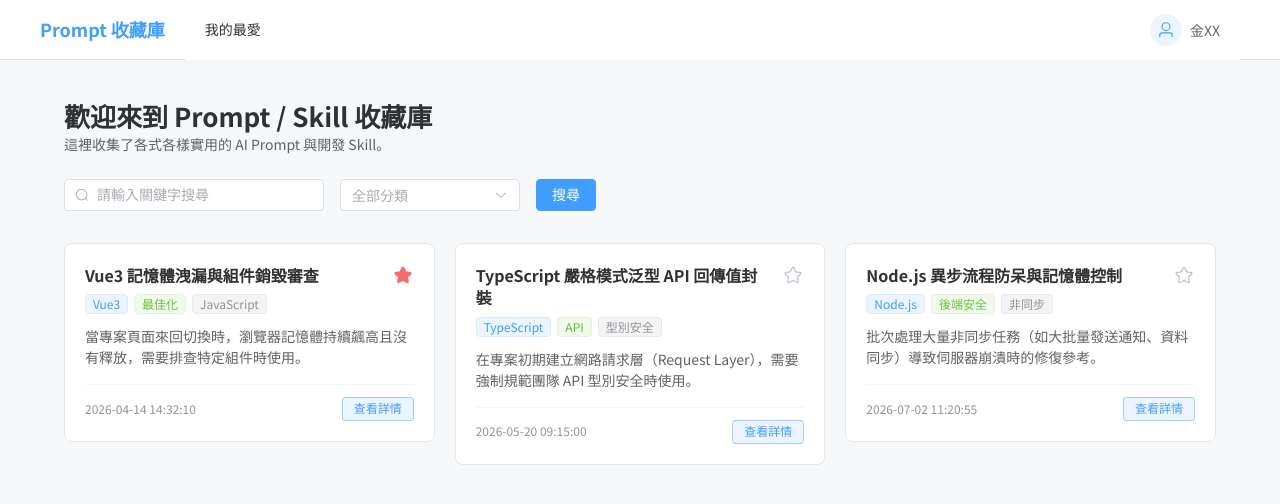
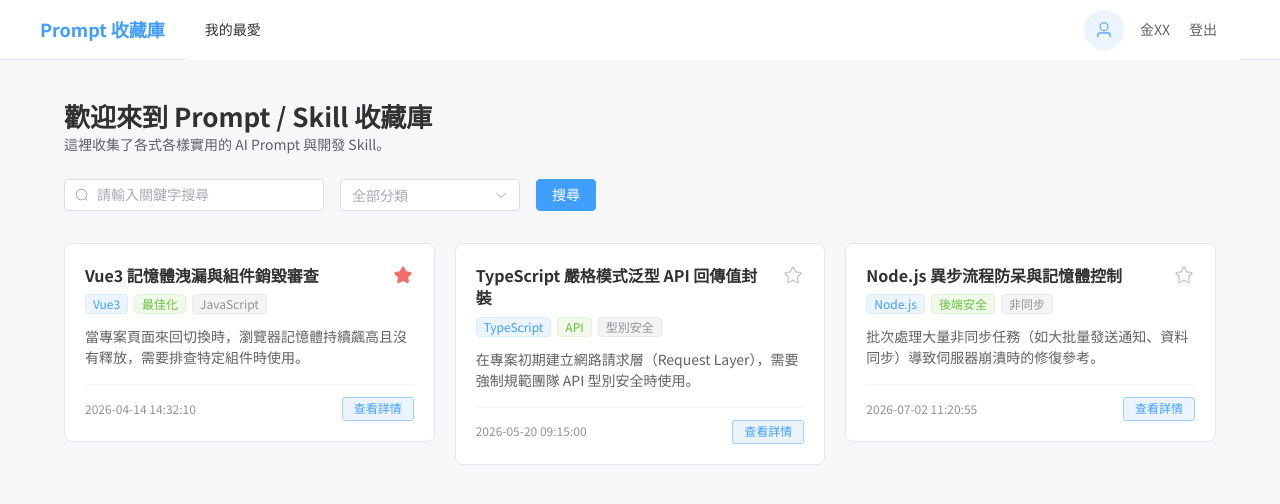
Before and after one commit to vdiefn/prompts-and-skills-collection, a Vue app: page / in a window 1280 px wide. Shown: the top 504 px of the page. Built offline with nearby package versions, Linux system fonts and the light colour scheme.

Commit message:
feat: update user icon setting

```diff
--- a/src/layouts/FrontLayout.vue
+++ b/src/layouts/FrontLayout.vue
@@ -16,12 +16,10 @@ const userInfo = ref({
 })
 
 const handleLogout = () => {
-  isLoggedIn.value = false
   userInfo.value = null
 
   ElMessage.success('已安全登出')
 
-  // 登出後導回首頁
   router.push('/login')
 }
 </script>
@@ -48,19 +46,13 @@ const handleLogout = () => {
             我的最愛
           </el-menu-item>
           <div class="flex-grow" />
+          <div class="user-profile-wrapper">
+            <div class="avatar-container">
+              <el-avatar class="custom-avatar" :size="40" :icon="User"/>
+              <span class="username-text">{{ userInfo?.username }}</span>
+              <el-button link @click="handleLogout">登出</el-button>
+            </div>
 
-          <div class="user-profile-wrapper">
-            <el-dropdown placement="bottom">
-            <div class="avatar-container">
-              <el-avatar :size="32" :icon="User" class="custom-avatar" />
-              <span class="username-text">{{ userInfo?.username }}</span>
-            </div>
-            <template #dropdown>
-              <el-dropdown-menu>
-                <el-dropdown-item @click="handleLogout">登出</el-dropdown-item>
-              </el-dropdown-menu>
-            </template>
-          </el-dropdown>
         </div>
         </el-menu>
       </div>
@@ -117,8 +109,7 @@ const handleLogout = () => {
 .avatar-container {
   display: flex;
   align-items: center;
-  gap: 8px;
-  cursor: pointer;
+  gap: 1rem;
   outline: none;
 }
 
@@ -132,8 +123,4 @@ const handleLogout = () => {
   color: #606266;
   font-weight: 500;
 }
-
-.avatar-container:hover .username-text {
-  color: #409eff;
-}
 </style>
```
